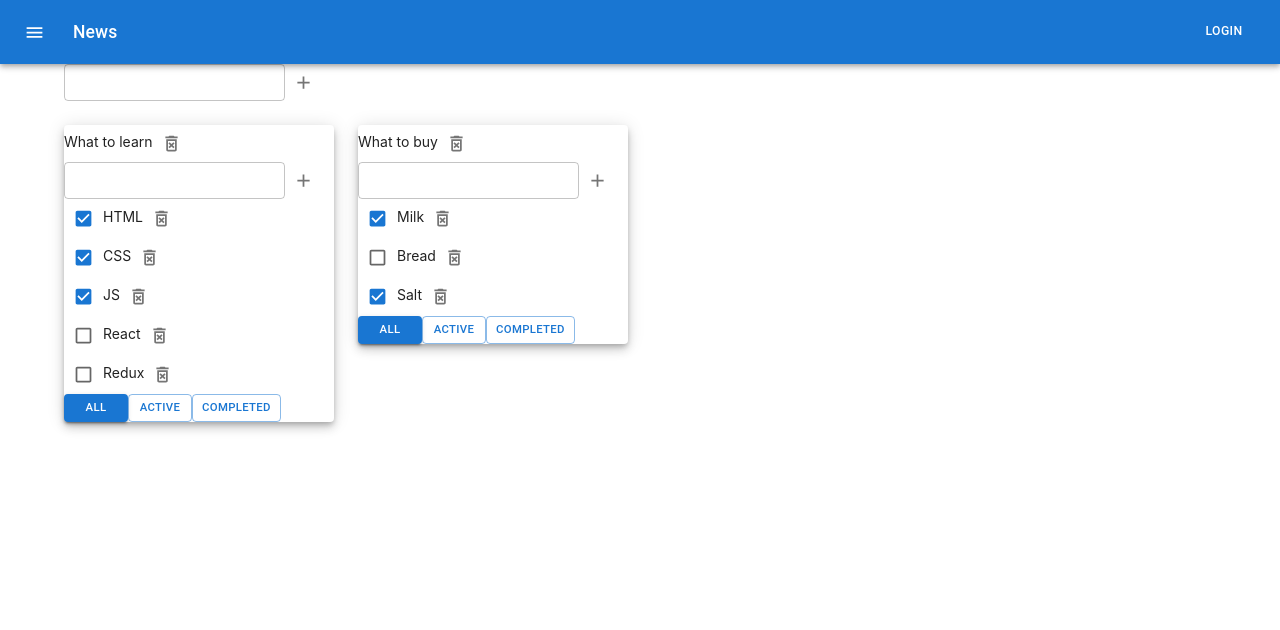
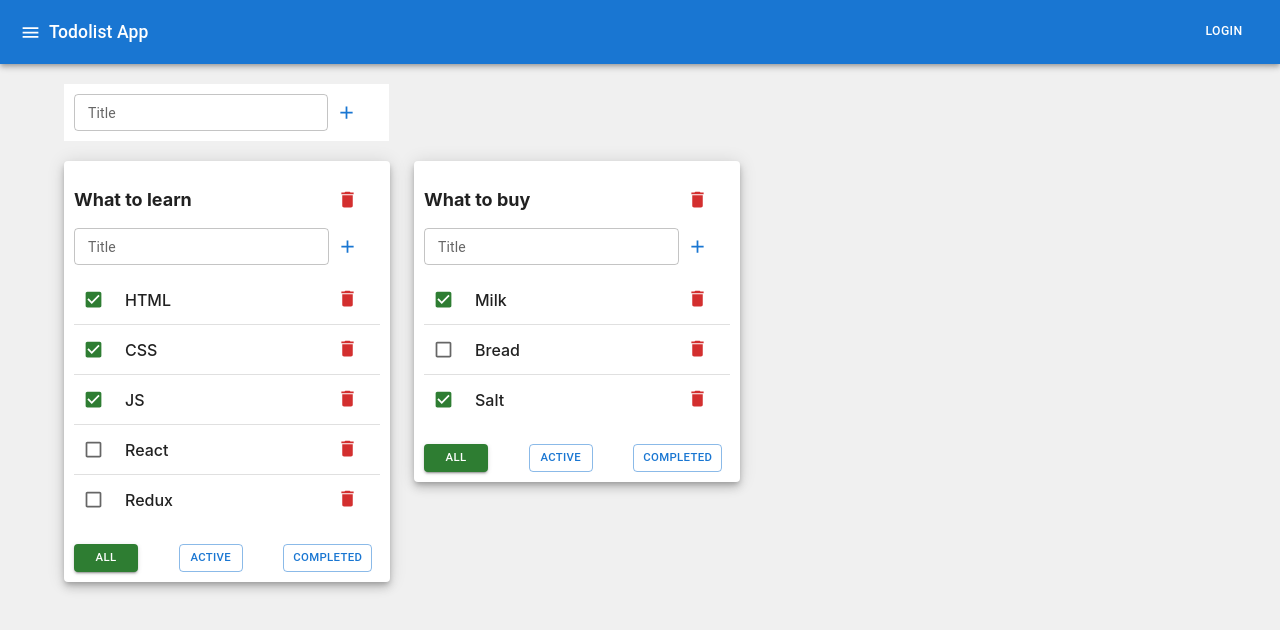
Before and after one commit to YK177/todolist-app, a React (Create React App) app: page / in a window 1280 px wide. Shown: the top 630 px of the page. Built offline with nearby package versions, Linux system fonts and the light colour scheme.

Commit message:
styles changed

```diff
--- a/src/AddItemForm.tsx
+++ b/src/AddItemForm.tsx
@@ -1,5 +1,5 @@
 import React, {ChangeEvent, KeyboardEvent, useState} from 'react'
-import {IconButton, TextField} from '@mui/material'
+import {Grid, IconButton, TextField} from '@mui/material'
 import AddIcon from '@mui/icons-material/Add'
 
 type AddItemFormPropsType = {
@@ -32,21 +32,27 @@ export const AddItemForm: React.FC<AddItemFormPropsType> = React.memo(({callback
     }
 
     return (
-        <div>
+        <Grid container>
+            <Grid item xs={10}>
                 <TextField
+                    fullWidth
                     size="small"
                     variant="outlined"
+                    color={'primary'}
                     type="text"
-                label={error && 'Error'}
+                    label={error ? 'Error' : 'Title'}
                     value={newTitle}
                     onChange={onChangeHandler}
                     onKeyPress={onKeyPressHandler}
                     error={error}
                     helperText={error && 'Incorrect entry!'}
                 />
-            <IconButton onClick={addItemHandler}>
+            </Grid>
+            <Grid item xs={2}>
+                <IconButton color={'primary'} onClick={addItemHandler}>
                     <AddIcon/>
                 </IconButton>
-        </div>
+            </Grid>
+        </Grid>
     )
 })
--- a/src/App.css
+++ b/src/App.css
@@ -4,6 +4,7 @@
     margin: 0;
     border: 0;
 }
+
 *,
 *:before,
 *:after {
@@ -11,10 +12,12 @@
     -webkit-box-sizing: border-box;
     box-sizing: border-box;
 }
+
 :focus,
 :active {
     outline: none;
 }
+
 a:focus,
 a:active {
     outline: none;
@@ -38,6 +41,7 @@ body {
     -moz-text-size-adjust: 100%;
     -webkit-text-size-adjust: 100%;
 }
+
 input,
 button,
 textarea {
@@ -47,23 +51,29 @@ textarea {
 input::-ms-clear {
     display: none;
 }
+
 button {
     cursor: pointer;
 }
+
 button::-moz-focus-inner {
     padding: 0;
     border: 0;
 }
+
 a,
 a:visited {
     text-decoration: none;
 }
+
 a:hover {
     text-decoration: none;
 }
+
 ul li {
     list-style: none;
 }
+
 img {
     vertical-align: top;
 }
@@ -77,4 +87,21 @@ h6 {
     font-size: inherit;
     font-weight: 400;
 }
+
 /*--------------------*/
+
+.todolistTitle, .taskTitle {
+    height: 100%;
+    display: inline-flex;
+    align-items: center;
+}
+
+.todolistTitle {
+    font-size: 18px;
+    font-weight: 700;
+}
+
+.taskTitle {
+    font-size: 16px;
+    font-weight: 500;
+}
--- a/src/App.tsx
+++ b/src/App.tsx
@@ -5,7 +5,7 @@ import {AddItemForm} from './AddItemForm'
 import {AppRootStateType} from './bll/store'
 import {useDispatch, useSelector} from 'react-redux'
 import {addTodolistAC, TodolistType} from './bll/todolist-reducer'
-import {AppBar, Button, Container, Grid, IconButton, Paper, Toolbar, Typography} from '@mui/material'
+import {AppBar, Box, Button, Container, Grid, IconButton, Paper, Toolbar, Typography} from '@mui/material'
 import {Menu} from '@mui/icons-material'
 
 export const App = () => {
@@ -21,33 +21,33 @@ export const App = () => {
 
     return (
         <>
-            <AppBar position="static">
+            <AppBar position="static" color={'primary'}>
                 <Toolbar>
                     <IconButton
-                        size="large"
                         edge="start"
                         color="inherit"
                         aria-label="menu"
-                        sx={{mr: 2}}
                     >
                         <Menu/>
                     </IconButton>
                     <Typography variant="h6" component="div" sx={{flexGrow: 1}}>
-                        News
+                        Todolist App
                     </Typography>
-                    <Button color="inherit">Login</Button>
+                    <Button color={'inherit'}>Login</Button>
                 </Toolbar>
             </AppBar>
-            <Container maxWidth={'lg'}>
+            <Container fixed>
+                <Grid container maxWidth={'325px'} style={{padding: '20px 0'}}>
+                    <Box padding={'10px'} width={'100%'} style={{backgroundColor:'#fff'}}>
+                        <AddItemForm callback={addTodolist}/>
+                    </Box>
+                </Grid>
                 <Grid container spacing={3}>
-                    <Grid item xs={12}>
-                        <AddItemForm callback={addTodolist}/>
-                    </Grid>
                     {
                         todolists.map(tl => {
                             return (
-                                <Grid item xs={3} key={tl.id}>
-                                    <Paper elevation={6}>
+                                <Grid minWidth={'350px'} item key={tl.id}>
+                                    <Paper elevation={6} style={{padding: '10px'}}>
                                         <Todolist todolist={tl}/>
                                     </Paper>
                                 </Grid>)
--- a/src/EditableSpan.tsx
+++ b/src/EditableSpan.tsx
@@ -3,9 +3,10 @@ import {TextField} from '@mui/material'
 
 type EditableSpanPropsType = {
     title: string
+    spanClassName:string
     callback: (newTitle: string) => void
 }
-export const EditableSpan: React.FC<EditableSpanPropsType> = React.memo(({title, callback}) => {
+export const EditableSpan: React.FC<EditableSpanPropsType> = React.memo(({title,spanClassName, callback}) => {
 
     const [editMode, setEditMode] = useState<boolean>(false)
     const [value, setValue] = useState<string>(title)
@@ -54,7 +55,7 @@ export const EditableSpan: React.FC<EditableSpanPropsType> = React.memo(({title,
                             onKeyPress={onKeyPressHandler}
                         />
                     ) : (
-                        <span onDoubleClick={onDoubleClickHandler}>{title}</span>
+                        <span className={spanClassName} onDoubleClick={onDoubleClickHandler}>{title}</span>
                     )
             }
         </>
--- a/src/Task.tsx
+++ b/src/Task.tsx
@@ -2,8 +2,8 @@ import React, {ChangeEvent, useCallback} from 'react'
 import {useDispatch} from 'react-redux'
 import {changeTaskStatusAC, changeTaskTitleAC, removeTaskAC, TaskType} from './bll/task-reducer'
 import {EditableSpan} from './EditableSpan'
-import DeleteForeverOutlinedIcon from '@mui/icons-material/DeleteForeverOutlined'
-import {Checkbox, IconButton} from '@mui/material'
+import {Checkbox, Grid, IconButton} from '@mui/material'
+import {Delete} from '@mui/icons-material'
 
 type TaskPropsType = {
     todolistID: string
@@ -28,12 +28,20 @@ export const Task: React.FC<TaskPropsType> = React.memo(({todolistID, task}) =>
     }, [dispatch, todolistID, task.id])
 
     return (
-        <li>
-            <Checkbox checked={task.isDone} onChange={onChangeHandler}/>
-            <EditableSpan title={task.title} callback={changeTaskTitleCallback}/>
-            <IconButton onClick={onClickHandler}>
-                <DeleteForeverOutlinedIcon/>
-            </IconButton>
+        <li style={{padding: '5px 0'}}>
+            <Grid container>
+                <Grid item xs={2}>
+                    <Checkbox color={'success'} checked={task.isDone} onChange={onChangeHandler}/>
+                </Grid>
+                <Grid item xs={8}>
+                    <EditableSpan spanClassName={'taskTitle'} title={task.title} callback={changeTaskTitleCallback}/>
+                </Grid>
+                <Grid item xs={2}>
+                    <IconButton onClick={onClickHandler}>
+                        <Delete color={'error'}/>
+                    </IconButton>
+                </Grid>
+            </Grid>
         </li>
     )
 })
--- a/src/Todolist.tsx
+++ b/src/Todolist.tsx
@@ -5,9 +5,9 @@ import {EditableSpan} from './EditableSpan'
 import {Task} from './Task'
 import {addTaskAC, TaskType} from './bll/task-reducer'
 import {changeFilterAC, changeTodolistTitleAC, removeTodolistAC, TodolistType} from './bll/todolist-reducer'
-import DeleteForeverOutlinedIcon from '@mui/icons-material/DeleteForeverOutlined'
-import {Button, IconButton} from '@mui/material'
+import {Button, Divider, Grid, IconButton, Stack} from '@mui/material'
 import {AppRootStateType} from './bll/store'
+import {Delete} from '@mui/icons-material'
 
 type TodolistPropsType = {
     todolist: TodolistType
@@ -57,35 +57,53 @@ export const Todolist: React.FC<TodolistPropsType> = ({todolist,}) => {
 
     return (
         <>
-            <div>
-                <EditableSpan callback={changeTodolistTitleCallback} title={todolist.title}/>
+            <Grid container style={{padding: '10px 0'}}>
+                <Grid alignItems={'center'} item xs={10}>
+                    <EditableSpan spanClassName={'todolistTitle'}
+                                  callback={changeTodolistTitleCallback}
+                                  title={todolist.title}/>
+                </Grid>
+                <Grid item xs={2}>
                     <IconButton onClick={removeTodolist}>
-                    <DeleteForeverOutlinedIcon/>
+                        <Delete color={'error'}/>
                     </IconButton>
-            </div>
+                </Grid>
+            </Grid>
             <AddItemForm callback={addTaskCallback}/>
             <ul>
+                <Stack style={{padding: '10px 0'}} direction={'column'}
+                       divider={<Divider orientation={'horizontal'} flexItem/>}>
                     {
                         filteredTasks.map(t => {
                             return <Task key={t.id} todolistID={todolist.id} task={t}/>
                         })
                     }
+                </Stack>
             </ul>
-            <div>
+            <Grid container spacing={1} style={{paddingTop: '10px'}}>
+                <Grid item xs={4}>
                     <Button
+                        color={todolist.filter === 'all' ? 'success' : 'primary'}
                         variant={todolist.filter === 'all' ? 'contained' : 'outlined'}
                         onClick={setAllTasksCallback}
                         size={'small'}
                     > All</Button>
+                </Grid>
+                <Grid item xs={4}>
                     <Button
+                        color={todolist.filter === 'active' ? 'success' : 'primary'}
                         variant={todolist.filter === 'active' ? 'contained' : 'outlined'}
                         onClick={setActiveTasksCallback}
                         size={'small'}>Active</Button>
+                </Grid>
+                <Grid item xs={4}>
                     <Button
+                        color={todolist.filter === 'completed' ? 'success' : 'primary'}
                         variant={todolist.filter === 'completed' ? 'contained' : 'outlined'}
                         onClick={setCompletedTasksCallback}
                         size={'small'}>Completed</Button>
-            </div>
+                </Grid>
+            </Grid>
         </>
     )
 }
--- a/src/index.css
+++ b/src/index.css
@@ -5,6 +5,7 @@ body {
     sans-serif;
   -webkit-font-smoothing: antialiased;
   -moz-osx-font-smoothing: grayscale;
+  background: #f0f0f0;
 }
 
 code {
```
Lines whose indentation alone changed are shown as unchanged.
